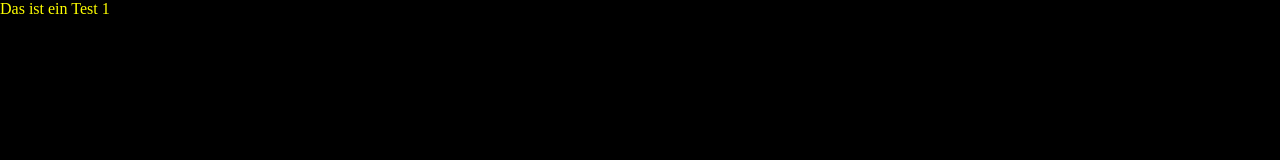
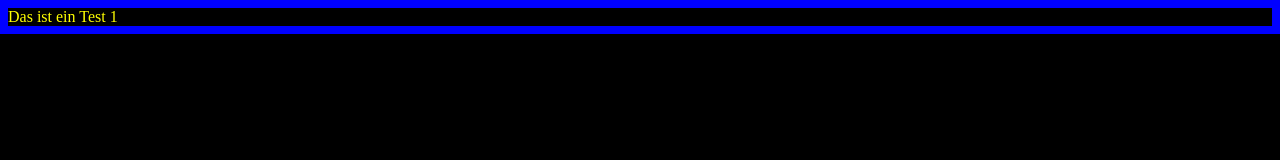
Before and after one commit to Scharn143/TestGitFlow1, a plain HTML site: page index.html in a window 1280 px wide. Drawn offline with Linux system fonts and the light colour scheme.

Commit message:
border hinzugefügt

```diff
--- a/style.css
+++ b/style.css
@@ -13,4 +13,5 @@ body{
 
 #test{
     color: yellow;
+    border: solid 8px blue;
 }
```
